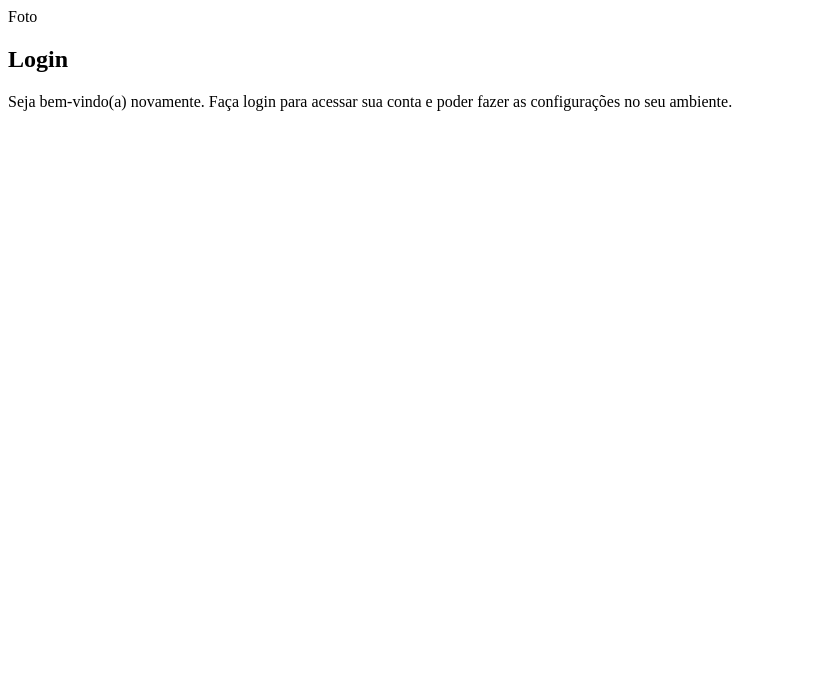
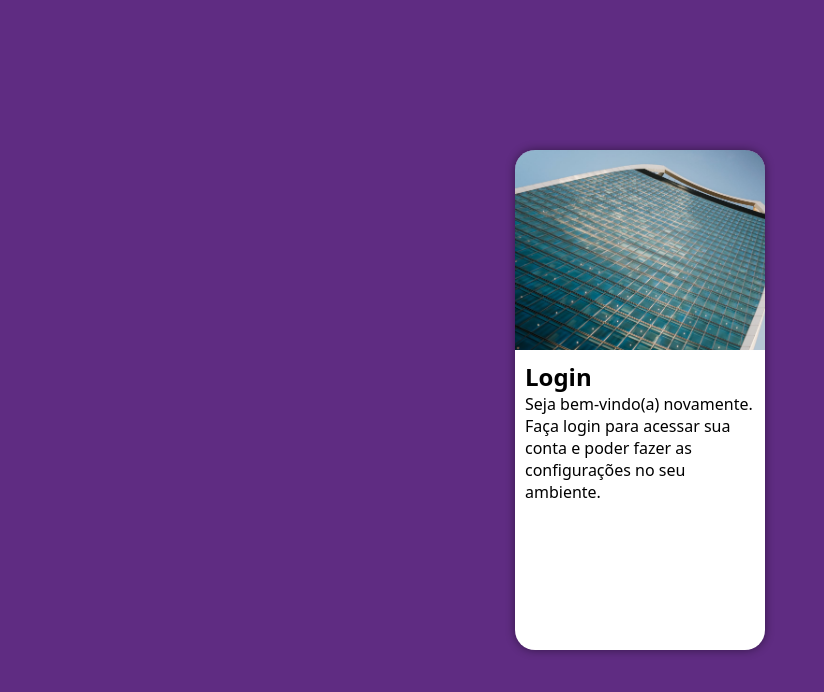
Before and after one commit to mauriciofalabretti/projeto-login, a plain HTML site: page index.html in a window 1280 px wide. Shown: the whole page, without its empty margins (0-824 px from the left). Drawn offline with Linux system fonts and the light colour scheme.

Commit message:
atualizei o estilo

```diff
--- a/estilos/style.css
+++ b/estilos/style.css
@@ -5,3 +5,48 @@
     Verde: #49a09d
     Lilás: #5f2c82
 */
+
+* {
+    font-family: system-ui, -apple-system, BlinkMacSystemFont, 'Segoe UI', Roboto, Oxygen, Ubuntu, Cantarell, 'Open Sans', 'Helvetica Neue', sans-serif;
+    padding: 0px;
+    margin: 0px;
+    box-sizing: border-box;
+}
+
+body, html {
+    background-color: #5f2c82;
+    height: 100vh;
+    width: 100vw;
+}
+
+main {
+    position: relative;
+    height: 100vh;
+    width: 100vw;
+}
+
+section#login {
+    position: absolute;
+    top: 50%;
+    left: 50%;
+    transform: translate(-50%, -50%);
+    overflow: hidden;
+
+    background-color: white;
+    width: 250px;
+    height: 500px;
+    border-radius: 20px;
+    box-shadow: 0px 0px 10px rgba(0, 0, 0, 0.450);
+}
+
+section#login > div#imagem {
+    display: block;
+    background: #5f2c82 url(../imagens/predio.jpg) no-repeat;
+    background-size: cover;
+    height: 200px;
+}
+
+section#login > div#formulario {
+    display: block;
+    padding: 10px;
+}
--- a/index.html
+++ b/index.html
@@ -10,7 +10,7 @@
     <main>
         <section id="login">
             <div id="imagem">
-                Foto
+                <!-- Aqui vai a imagem nas CSS -->
             </div>
             <div id="formulario">
                 <h1>Login</h1>
```
